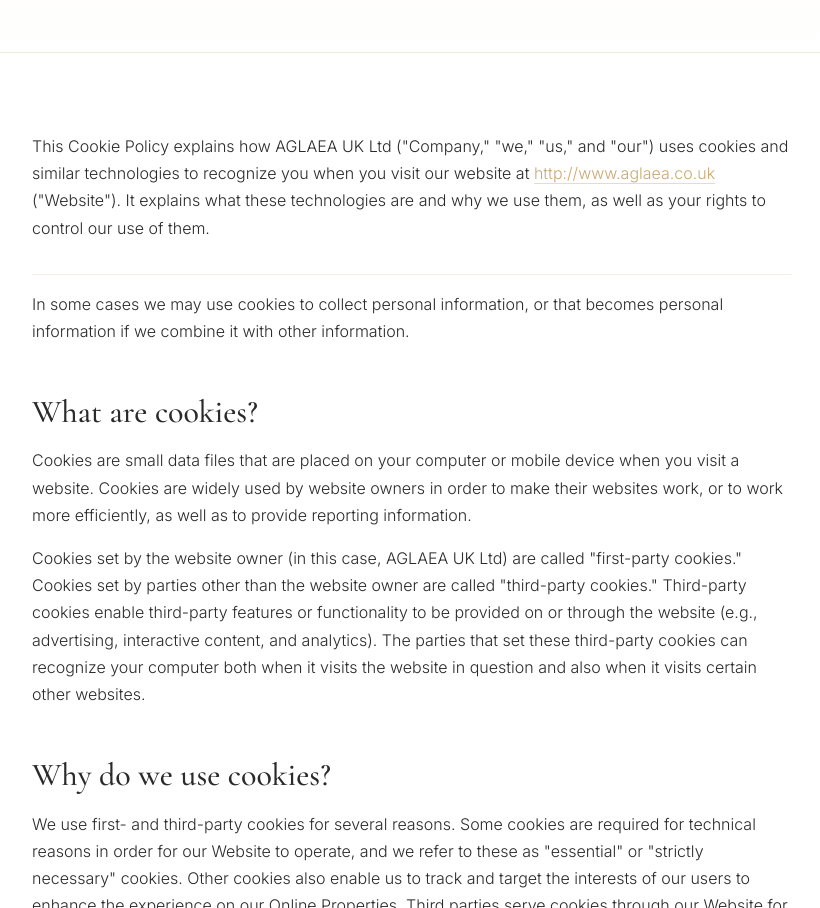
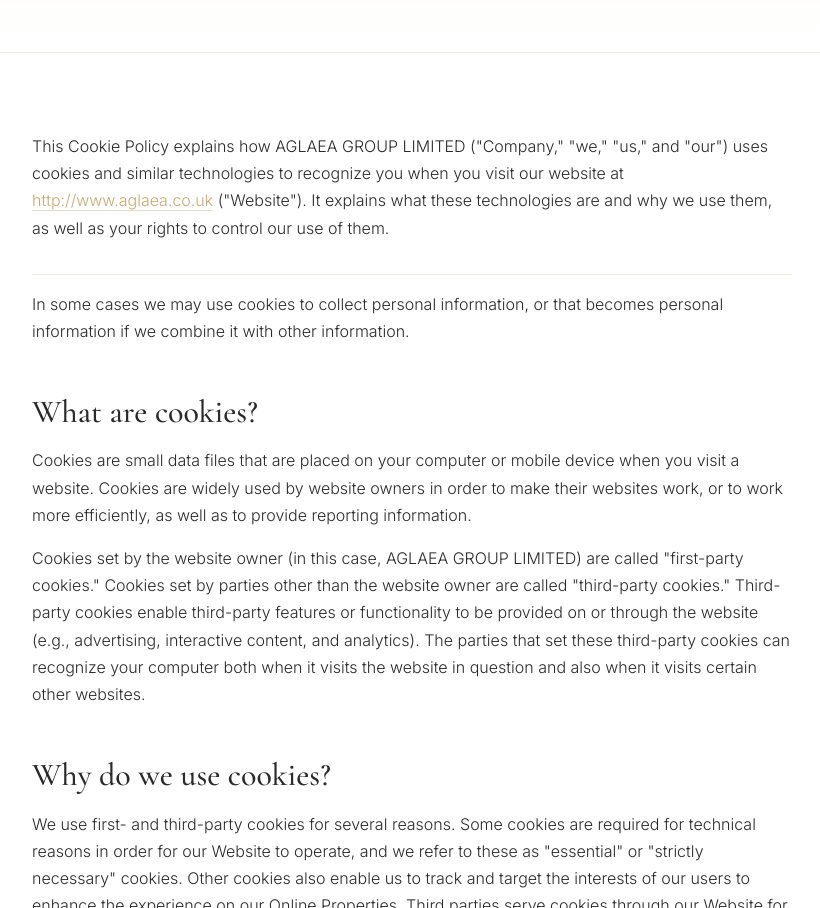
Before and after one commit to jamesgorsuch33/aglaea-site, a website: page cookie-policy.html in a window 1280 px wide. Shown: the part 340-1248 px from the top of the page, without its empty margins (228-1048 px from the left). Drawn offline with nearby package versions, Linux system fonts and the light colour scheme; no server answers.

Commit message:
Update cookie-policy.html

```diff
--- a/cookie-policy.html
+++ b/cookie-policy.html
@@ -47,7 +47,7 @@
         <div class="container">
             <div class="legal-body">
 
-                <p class="legal-intro">This Cookie Policy explains how AGLAEA UK Ltd ("Company," "we," "us," and "our") uses cookies and similar technologies to recognize you when you visit our website at <a href="http://www.aglaea.co.uk">http://www.aglaea.co.uk</a> ("Website"). It explains what these technologies are and why we use them, as well as your rights to control our use of them.</p>
+                <p class="legal-intro">This Cookie Policy explains how AGLAEA GROUP LIMITED ("Company," "we," "us," and "our") uses cookies and similar technologies to recognize you when you visit our website at <a href="http://www.aglaea.co.uk">http://www.aglaea.co.uk</a> ("Website"). It explains what these technologies are and why we use them, as well as your rights to control our use of them.</p>
 
                 <p>In some cases we may use cookies to collect personal information, or that becomes personal information if we combine it with other information.</p>
 
@@ -55,7 +55,7 @@
 
                 <p>Cookies are small data files that are placed on your computer or mobile device when you visit a website. Cookies are widely used by website owners in order to make their websites work, or to work more efficiently, as well as to provide reporting information.</p>
 
-                <p>Cookies set by the website owner (in this case, AGLAEA UK Ltd) are called "first-party cookies." Cookies set by parties other than the website owner are called "third-party cookies." Third-party cookies enable third-party features or functionality to be provided on or through the website (e.g., advertising, interactive content, and analytics). The parties that set these third-party cookies can recognize your computer both when it visits the website in question and also when it visits certain other websites.</p>
+                <p>Cookies set by the website owner (in this case, AGLAEA GROUP LIMITED) are called "first-party cookies." Cookies set by parties other than the website owner are called "third-party cookies." Third-party cookies enable third-party features or functionality to be provided on or through the website (e.g., advertising, interactive content, and analytics). The parties that set these third-party cookies can recognize your computer both when it visits the website in question and also when it visits certain other websites.</p>
 
                 <h2>Why do we use cookies?</h2>
 
```
